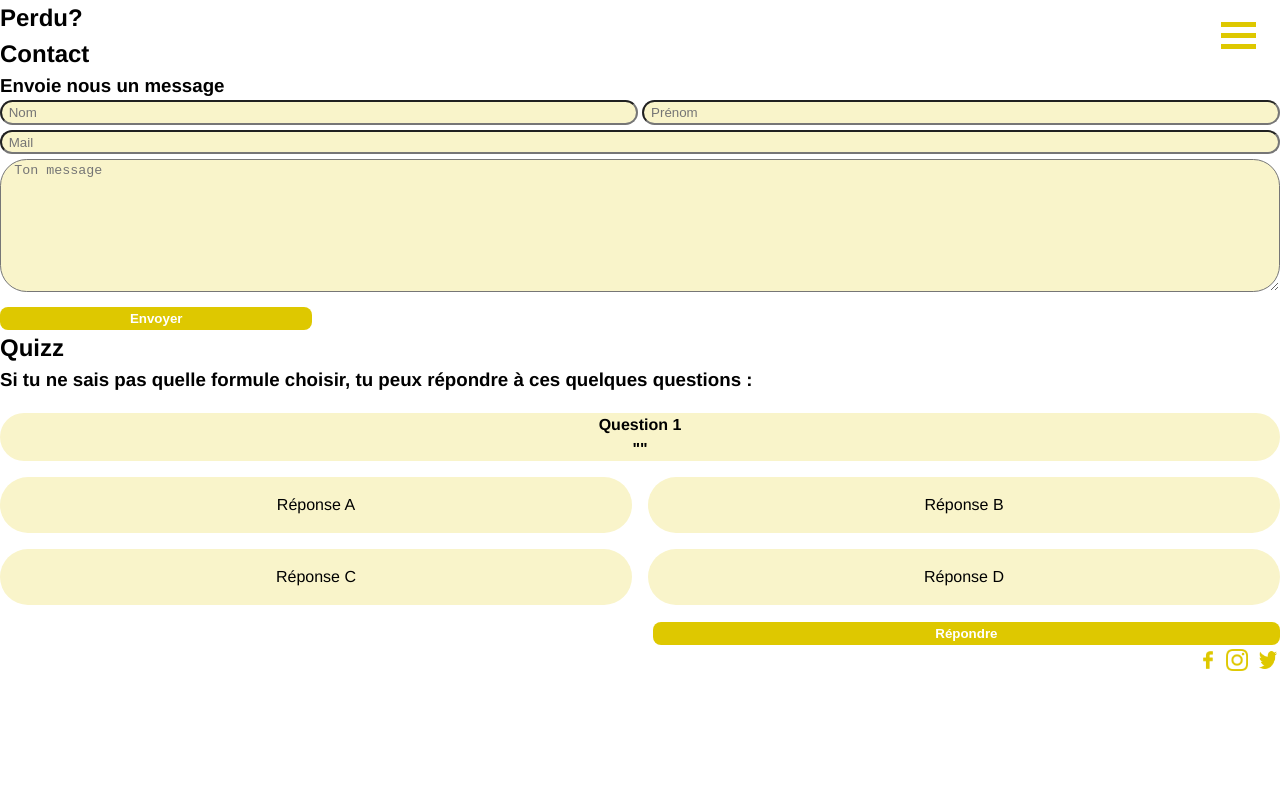
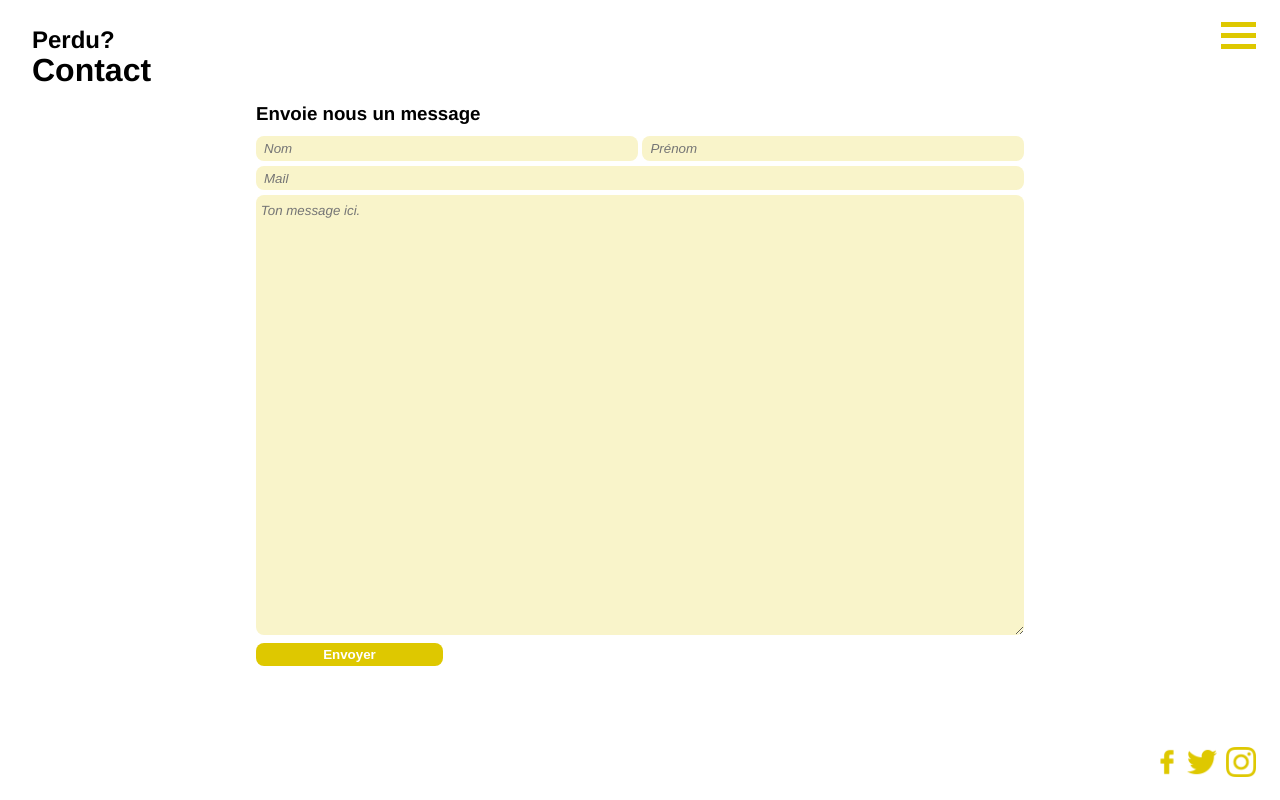
Before and after one commit to LightQv/Wild-Festival, a plain HTML site: page contact.html in a window 1280 px wide. Drawn offline with Linux system fonts and the light colour scheme.

Commit message:
MAJ CSS, start RWD + MAJ message script contact

```diff
--- a/contact.html
+++ b/contact.html
@@ -32,20 +32,21 @@
         </li>
         <li>
           <a href="contact.html">Perdus ?</a>
-          <h4>Contact & Quizz</h4>
+          <h4>Contact</h4>
         </li>
       </ul>
     </div>
   </nav>
   <main>
-    <div class="pageContainer">
-      <section>
-        <h2> Perdu? </h2>
-        <h1> Contact </h1>
+    <div class="pageContainer" id="contactContainer">
+      <section class="pageTitle">
+        <h2>Perdu?</h2>
+        <h1>Contact</h1>
       </section>
-      <section class="form">
-        <h3> Envoie nous un message </h3>
-        <form id="contact-form">
+      <section class="formContainer">
+        <div class="form" id="contact-form">
+          <h3>Envoie nous un message</h3>
+          <form>
             <div>
               <label for="lastname"></label>
               <input type="text" name="lastname" id="lastname" placeholder="Nom" maxlength="20" required>
@@ -58,36 +59,41 @@
               <label for="email"> </label>
               <input type="email" name="email" id="email" placeholder="Mail" required>
             </div>
-          <div>
+            <div class="textContainer">
               <label for="message"></label>
-            <textarea name="message" id="message" cols="30" rows="10" placeholder="Ton message" required></textarea>
+              <textarea name="message" id="message" cols="30" rows="10" placeholder="Ton message ici."
+                required></textarea>
             </div>
-          <button class="button" type="submit"> Envoyer </button>
+            <button class="button" type="submit">Envoyer</button>
           </form>
+        </div>
       </section>
 
-      <section id="quizz">
-        <h1> Quizz </h1>
-        <h3> Si tu ne sais pas quelle formule choisir, tu peux répondre à ces quelques questions : </h3>
+      <!-- <section class="pageTitle">
+        <h1>Quiz</h1>
+      </section>
+      <section id="quiz">
+        <h3>Si tu ne sais pas quelle formule choisir, tu peux répondre à ces quelques questions :</h3>
         <p> Question 1 <br />
           "" </p>
-        <div id="quizz">
-          <article> Réponse A </article>
-          <article> Réponse B </article>
-          <article> Réponse C </article>
-          <article> Réponse D </article>
+        <div id="quiz">
+          <article>Réponse A</article>
+          <article>Réponse B</article>
+          <article>Réponse C</article>
+          <article>Réponse D</article>
         </div>
         <div>
-          <button class="button" type="button"> Répondre </button>
+          <button class="button" type="button">Répondre</button>
         </div>
+      </section> -->
+
+      <section class="socialNetwork">
+        <img src="Assets/Icons/icon-facebook.png" alt="facebook-icon">
+        <img src="Assets/Icons/icon-twitter.png" alt="twitter-icon">
+        <img src="Assets/Icons/icon-instagram.png" alt="instagram-icon">
       </section>
     </div>
   </main>
-  <footer class="footer">
-    <img src="Assets/Icons/icon-facebook.png" alt="facebook icon">
-    <img src="Assets/Icons/icon-instagram.png" alt="instagram icon">
-    <img src="Assets/Icons/icon-twitter.png" alt="twitter icon">
-  </footer>
   <script src="js/contact.js"></script>
 </body>
 
--- a/css/style.css
+++ b/css/style.css
@@ -214,40 +214,6 @@ section .countdown div:not(:first-of-type) {
 /* Fin Section 2 */
 /* Fin index.html */
 
-@media screen and (min-width: 1024px) {
-    .homePage>h1 {
-        font-size: 3rem;
-    }
-
-    section .countdown {
-        display: flex;
-        flex-direction: row;
-        justify-content: space-between;
-        margin-top: 0;
-        font-size: 4rem;
-    }
-
-    .homePage>h3 {
-        font-size: 1.5rem;
-        font-weight: normal;
-        text-align: end;
-    }
-
-    .artistSummary {
-        line-height: 1.2;
-        font-size: 2rem;
-        margin-top: 4vh;
-    }
-
-    .eventSummary {
-        font-weight: normal;
-        line-height: normal;
-        font-size: 1rem;
-        margin-top: 44vh;
-    }
-}
-
-
 /* Début programmation.html */
 
 #day1 {
@@ -393,6 +359,7 @@ section .countdown div:not(:first-of-type) {
     border-radius: 2rem 0 0 2rem;
 }
 
+/* Fin Slider */
 /* Fin programmation.html */
 
 /* Début billeterie.html */
@@ -532,7 +499,7 @@ section .countdown div:not(:first-of-type) {
     border-radius: 0.5rem;
     border-style: hidden;
     padding: 0.3rem;
-    padding-left: 0.5em;
+    padding-left: 0.5rem;
     font-style: italic;
 }
 
@@ -547,14 +514,27 @@ section .countdown div:not(:first-of-type) {
 /* Fin formulaire choix du Pass */
 /* Fin billetterie.html */
 
-/* Début du formulaire de contact  */
+/* Début contact.html */
+
+#contactContainer {
+    height: 100vh;
+    padding: 1.4rem 2rem 1.4rem 2rem;
+}
+
+#contact-form h3 {
+    margin-top: 2vh;
+}
+
+/* Début formulaire de contact  */
 
 #contact-form input {
     width: 100%;
     background-color: var(--backgroundColorAltLight);
-    border-radius: 3em;
-    padding: 0.2em;
-    padding-left: 0.5em;
+    border-radius: 0.5rem;
+    border-style: hidden;
+    padding: 0.3rem;
+    padding-left: 0.5rem;
+    font-style: italic;
 }
 
 #contact-form div:nth-of-type(3),
@@ -562,43 +542,50 @@ section .countdown div:not(:first-of-type) {
     grid-column: 1/3;
 }
 
+.textContainer {
+    height: 55vh;
+}
+
 textarea {
     width: 100%;
+    height: 100%;
     background-color: var(--backgroundColorAltLight);
-    border-radius: 2em;
-    padding: 0.2em;
-    padding-left: 1em;
-    height: 10em;
+    border-radius: 0.5rem;
+    border-style: hidden;
+    padding: 0.3rem;
+    padding-top: 0.5rem;
+    font-family: Helvetica;
+    font-style: italic;
 }
 
-/* Fin du formulaire de contact */
+/* Fin formulaire de contact */
 
 /* Début du quizz */
 
-#quizz h3,
-#quizz p {
+/* #quiz h3,
+#quiz p {
     margin-bottom: 1em;
 }
 
-#quizz div:first-of-type {
+#quiz div:first-of-type {
     height: 7em;
 }
 
-#quizz div:first-of-type>article {
+#quiz div:first-of-type>article {
     padding: 1em;
 }
 
-#quizz div:last-of-type {
+#quiz div:last-of-type {
     display: flex;
     flex-direction: row-reverse;
 }
 
-#quizz button {
+#quiz button {
     text-align: center;
     margin-top: 2.5em;
 }
 
-#quizz p {
+#quiz p {
     text-align: center;
     font-weight: bold;
     background-color: var(--backgroundColorAltLight);
@@ -606,37 +593,85 @@ textarea {
     margin-top: 0;
 }
 
-#quizz div {
+#quiz div {
     display: grid;
     grid-template-columns: 1fr 1fr;
     gap: 1em;
 }
 
-#quizz article {
+#quiz article {
     background-color: var(--backgroundColorAltLight);
     border-radius: 3em;
     text-align: center;
-}
+} */
 
 /* Fin du quizz */
 
-.footer {
-    display: flex;
-    flex-direction: row;
-    justify-content: flex-end;
+/* Début Social Network */
+
+.socialNetwork {
+    position: absolute;
+    right: 1vh;
+    bottom: 1rem;
+    margin-right: 1rem;
 }
 
-/* Début du footer */
-
-.footer>img {
-    width: 1.8em;
-    padding: 0.2em;
-    padding-bottom: 1.5em;
+.socialNetwork>img {
+    display: inline-block;
+    width: 30px;
 }
 
-.footer>img:last-of-type {
-    padding-left: 0.5em;
+.socialNetwork>img:last-of-type {
+    margin-left: 0.3rem;
 }
 
-/* Fin du footer */
-/* Fin Slider */
+/* Fin Social Network */
+/* Fin contact.html */
+
+@media screen and (min-width: 1024px) {
+
+    /* index.html */
+    .homePage>h1 {
+        font-size: 3rem;
+    }
+
+    section .countdown {
+        display: flex;
+        flex-direction: row;
+        justify-content: space-between;
+        margin-top: 0;
+        font-size: 4rem;
+    }
+
+    .homePage>h3 {
+        font-size: 1.5rem;
+        font-weight: normal;
+        text-align: end;
+    }
+
+    .artistSummary {
+        line-height: 1.2;
+        font-size: 2rem;
+        margin-top: 4vh;
+    }
+
+    .eventSummary {
+        font-weight: normal;
+        line-height: normal;
+        font-size: 1.1rem;
+        margin-top: 44vh;
+    }
+
+    /* billetterie.html & contact.html */
+    .packContainer {
+        max-width: 60vw;
+        margin-left: auto;
+        margin-right: auto;
+    }
+
+    .formContainer {
+        max-width: 60vw;
+        margin-left: auto;
+        margin-right: auto;
+    }
+}
--- a/js/contact.js
+++ b/js/contact.js
@@ -19,7 +19,7 @@ menuBurger.addEventListener('click', function () {
 // Début du script formulaire de contact
 
 const message =
-  "Merci d'avoir pris le temps d'écrire ce message. On reviens vers toi ASAP!";
+  "Merci d'avoir pris le temps d'écrire ce message. L'équipe de Brain Forge revient vers toi au plus vite!";
 
 const form = document.getElementById("contact-form")
 
```
Also changed, not shown: billetterie.html (+1 -1 lines), index.html (+1 -1 lines), programmation.html (+1 -1 lines), ticket.html (+1 -1 lines), js/billetterie.js (line endings or trailing spaces). Lines whose indentation alone changed are shown as unchanged.
